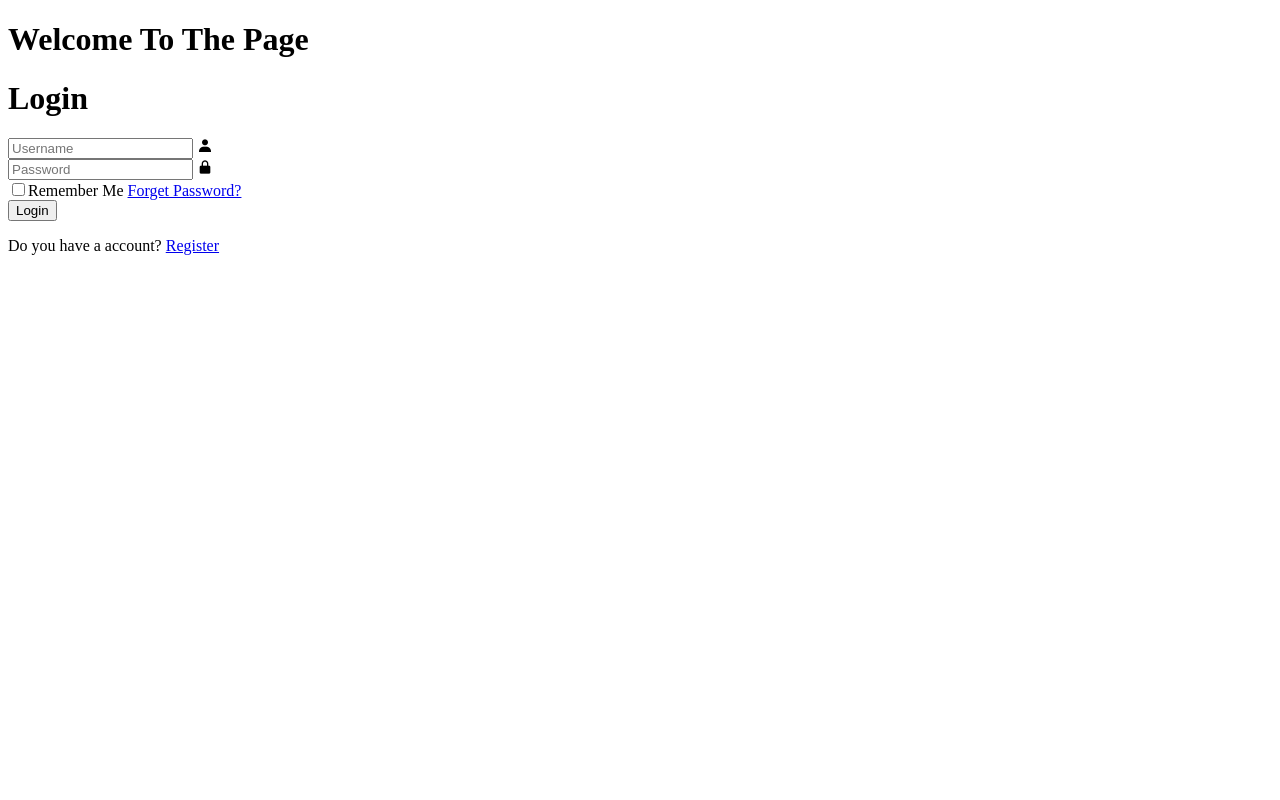
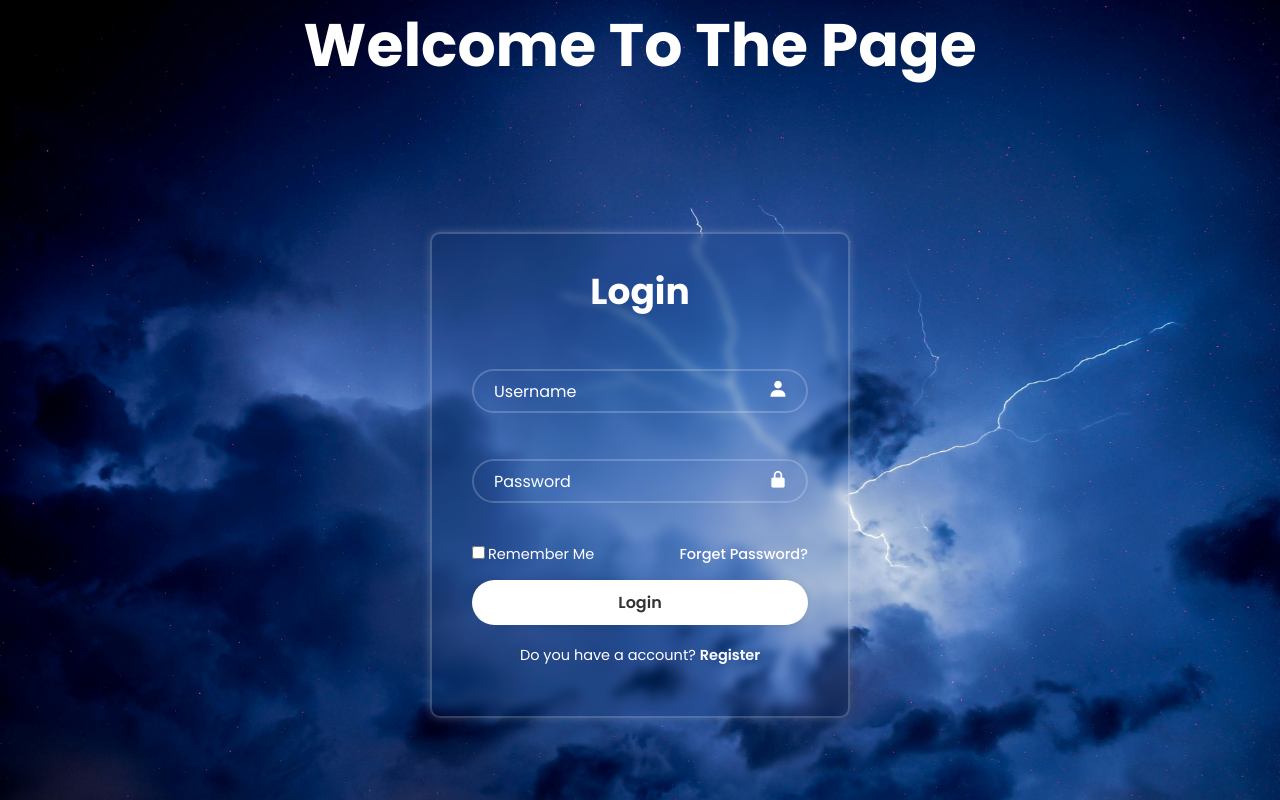
Before and after one commit to Balajijakkala/Login, a plain HTML site: page index.html in a window 1280 px wide. Drawn offline with nearby package versions, Linux system fonts and the light colour scheme.

Commit message:
Update index.html

```diff
--- a/index.html
+++ b/index.html
@@ -4,7 +4,7 @@
     <meta charset="UTF-8" />
     <meta name="viewport" content="width=device-width, initial-scale=1.0" />
     <title>Login page</title>
-    <link rel="stylesheet" href="sty.css" />
+    <link rel="stylesheet" href="styles.css" />
     <link
       href="https://unpkg.com/boxicons@2.1.4/css/boxicons.min.css"
       rel="stylesheet"
```
